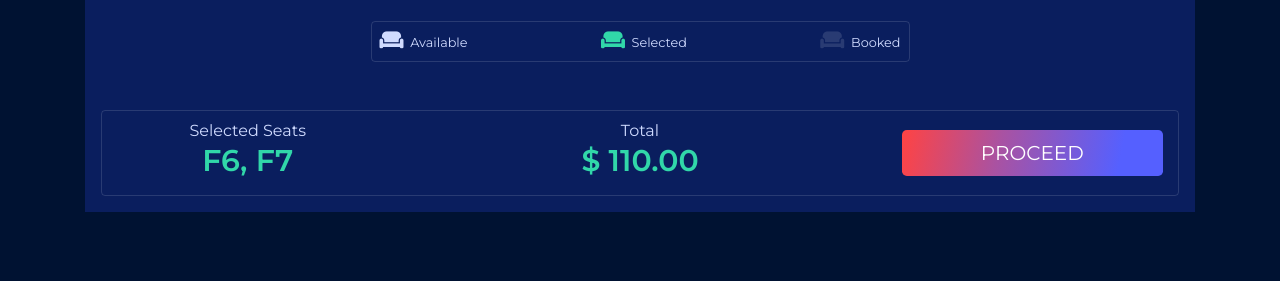
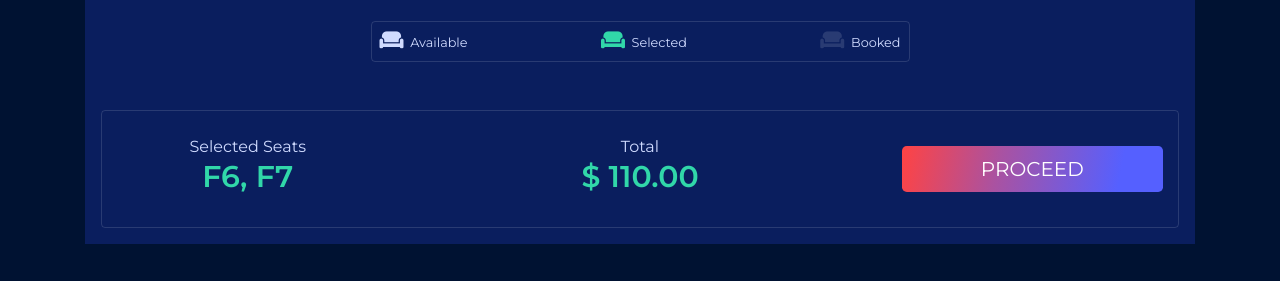
Before and after one commit to rabin7acharya/onscape-movie-ticketing-web-app, a plain HTML site: page movie-details.html in a window 1280 px wide. Shown: the part 1930-2211 px from the top of the page. Drawn offline with nearby package versions, Linux system fonts and the light colour scheme.

Commit message:
bug fixes movie-details

```diff
--- a/movie-details.html
+++ b/movie-details.html
@@ -439,16 +439,16 @@
                         </p>
                       </div>
                       <div
-                        class="d-flex flex-wrap justify-content-between align-items-center col-12 mt-5 py-2 rounded booking-info"
+                        class="d-flex flex-wrap justify-content-between align-items-center col-12 mt-5 py-4 rounded booking-info"
                       >
                         <div
-                          class="choose-seat-info text-center col-12 col-sm-12 col-md-4 col-lg-3 col-xl-3"
+                          class="choose-seat-info text-center col-12 col-sm-12 col-md-4 col-lg-3 col-xl-3 mb-4 mb-sm-4 mb-md-0 mb-lg-0 mb-lg-0"
                         >
                           <p class="desc-text m-0">Selected Seats</p>
                           <h4 class="sub-heading-sm">F6, F7</h4>
                         </div>
                         <div
-                          class="price-info text-center col-12 col-sm-12 col-md-4 col-lg-4 col-xl-4"
+                          class="price-info text-center col-12 col-sm-12 col-md-4 col-lg-4 col-xl-4 mb-4 mb-sm-4 mb-md-0 mb-lg-0 mb-lg-0"
                         >
                           <p class="desc-text m-0">Total</p>
                           <h4 class="sub-heading-sm">$ 110.00</h4>
```
